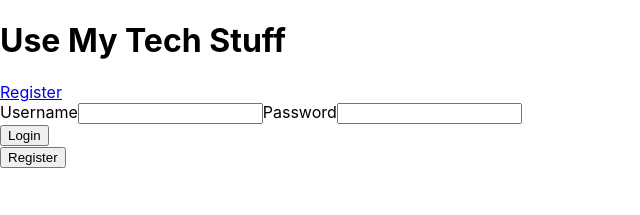
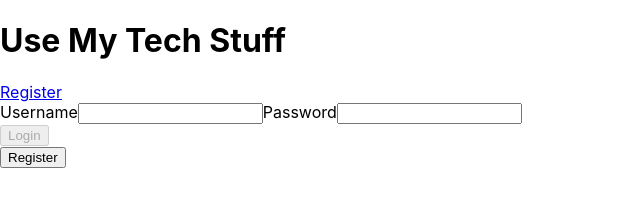
Before and after one commit to Use-My-Tech-PT-26/front-end, a React (Create React App) app in the folder app/: page / in a window 1280 px wide. Shown: the top 215 px of the page, without its empty margins (0-640 px from the left). Built offline with nearby package versions, Linux system fonts and the light colour scheme.

Commit message:
cant get to link to register page, ill keep trying

```diff
--- a/app/src/components/Home.js
+++ b/app/src/components/Home.js
@@ -1,4 +1,4 @@
-import React, { useState } from 'react'
+import React, { useState, useEffect } from 'react'
 import * as yup from 'yup'
 import axios from 'axios'
 import { Link } from 'react-router-dom'
@@ -23,6 +23,12 @@ export default function Home () {
     const [setState] = useState({
         setHome
     })
+
+    const [disabled, setDisabled] = useState(true)
+
+    useEffect(() => {
+        schema.isValid(home).then(valid => setDisabled(!valid))
+    }, [home])
 
     const onSubmit = evt => {
         evt.preventDefault()
@@ -79,10 +85,10 @@ export default function Home () {
                         <input onChange={onChange} value={home.password} name='password' type='text' />
                     </label>
                     <div className='login-style-button'>
-                        <button id='login-button'>Login</button>
+                        <button disabled={disabled} id='login-button'>Login</button>
                     </div>
                     <div className='register-style-button'>
-                        <button id='register-button'>Register</button>
+                        <button to='Register' id='register-button'>Register</button>
                     </div>
                 </div>
             </form>
--- a/app/src/components/Register.js
+++ b/app/src/components/Register.js
@@ -101,7 +101,7 @@ export default function Register (){
         <div className= 'container'>
             <div className= 'head'>
                 <div className='Navigation'>
-                    <Link>Register</Link>
+                    <Link exact path='/'>Home</Link>
                 </div>
             </div>
             <form id='register-form' onSubmit={onSubmit}>
```
